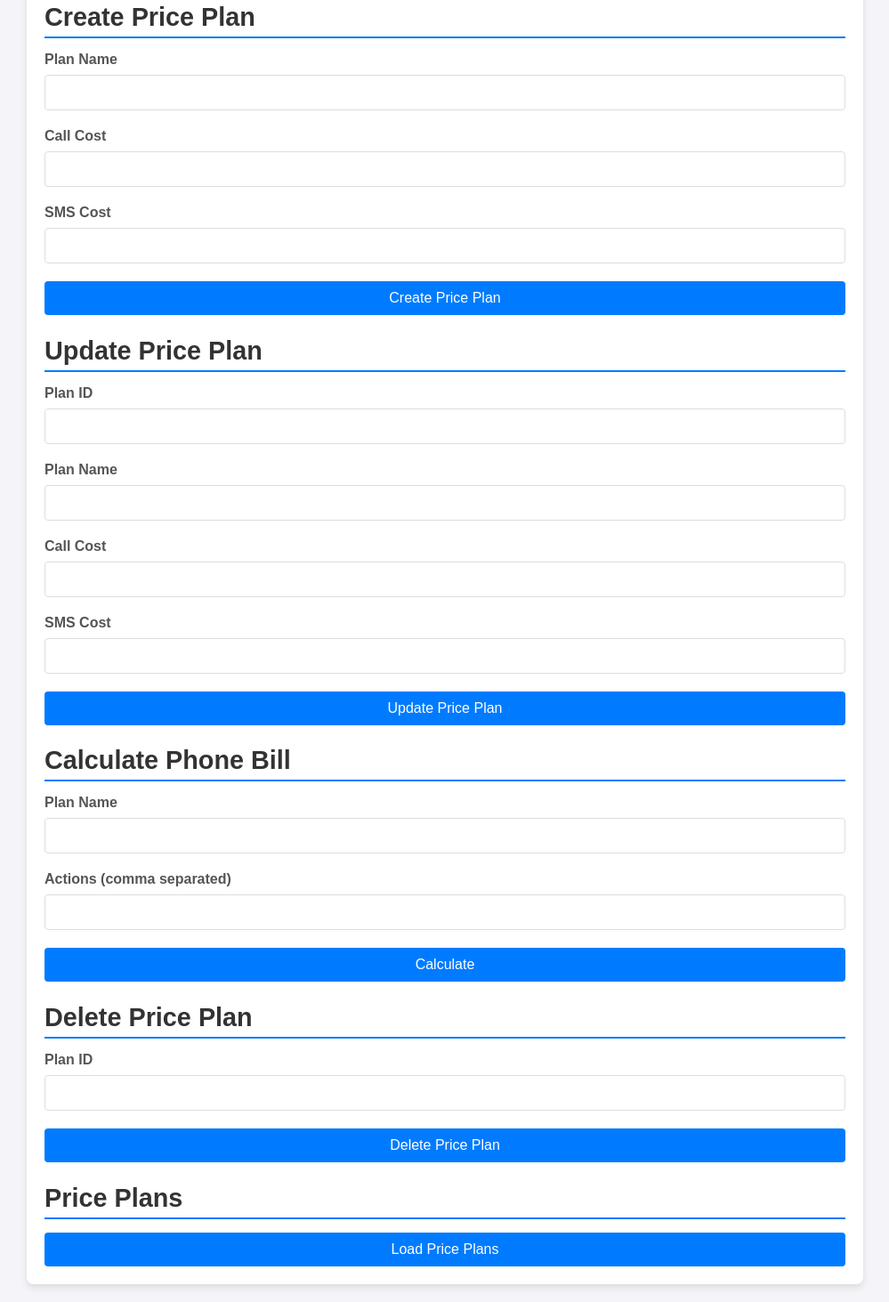
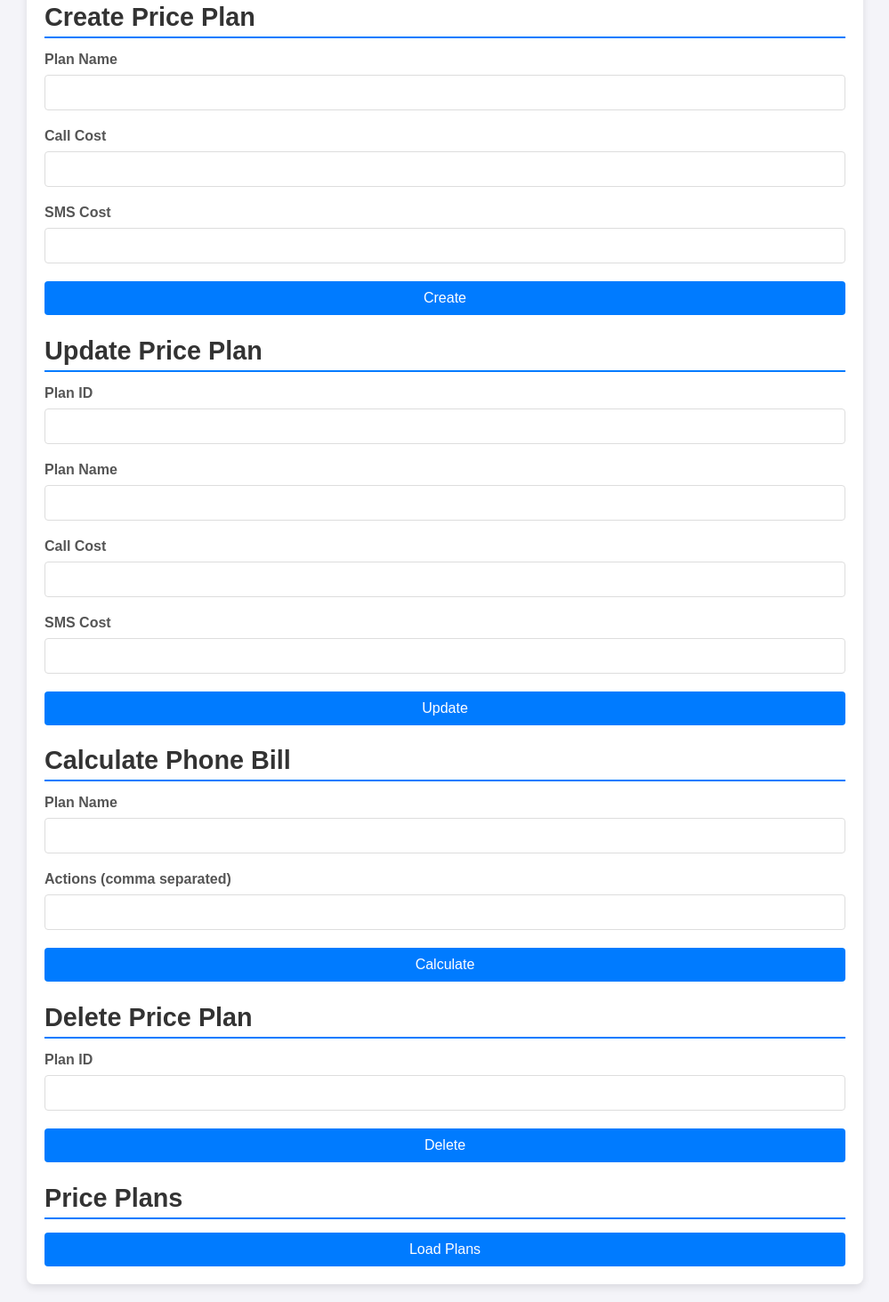
Before and after one commit to Khanyie1/TotalphoneBillSqlite, a website: page public/index.html in a window 1280 px wide. Shown: the part 133-1596 px from the top of the page at 89% size, without its empty margins (140-1139 px from the left). Drawn offline with nearby package versions, Linux system fonts and the light colour scheme.

Commit message:
naminng conversion

```diff
--- a/public/index.html
+++ b/public/index.html
@@ -27,7 +27,7 @@
                 <label for="sms_cost">SMS Cost</label>
                 <input type="number" id="sms_cost" x-model="newPlan.sms_cost" required>
             </div>
-            <button type="submit">Create Price Plan</button>
+            <button type="submit">Create</button>
         </form>
     </div>
 
@@ -50,7 +50,7 @@
                 <label for="update_sms_cost">SMS Cost</label>
                 <input type="number" id="update_sms_cost" x-model="updatePlan.sms_cost" required>
             </div>
-            <button type="submit">Update Price Plan</button>
+            <button type="submit">Update</button>
         </form>
     </div>
 
@@ -79,13 +79,13 @@
                 <label for="delete_id">Plan ID</label>
                 <input type="number" id="delete_id" x-model="deletePlan.id" required>
             </div>
-            <button type="submit">Delete Price Plan</button>
+            <button type="submit">Delete</button>
         </form>
     </div>
 
     <div>
         <h2>Price Plans</h2>
-        <button @click="togglePricePlans">Load Price Plans</button>
+        <button @click="togglePricePlans">Load Plans</button>
         <div x-show="showPlans" style="max-height: 200px; overflow-y: auto;">
             <ul>
                 <template x-for="plan in pricePlans">
```
Also changed, not shown: 1 other file.
